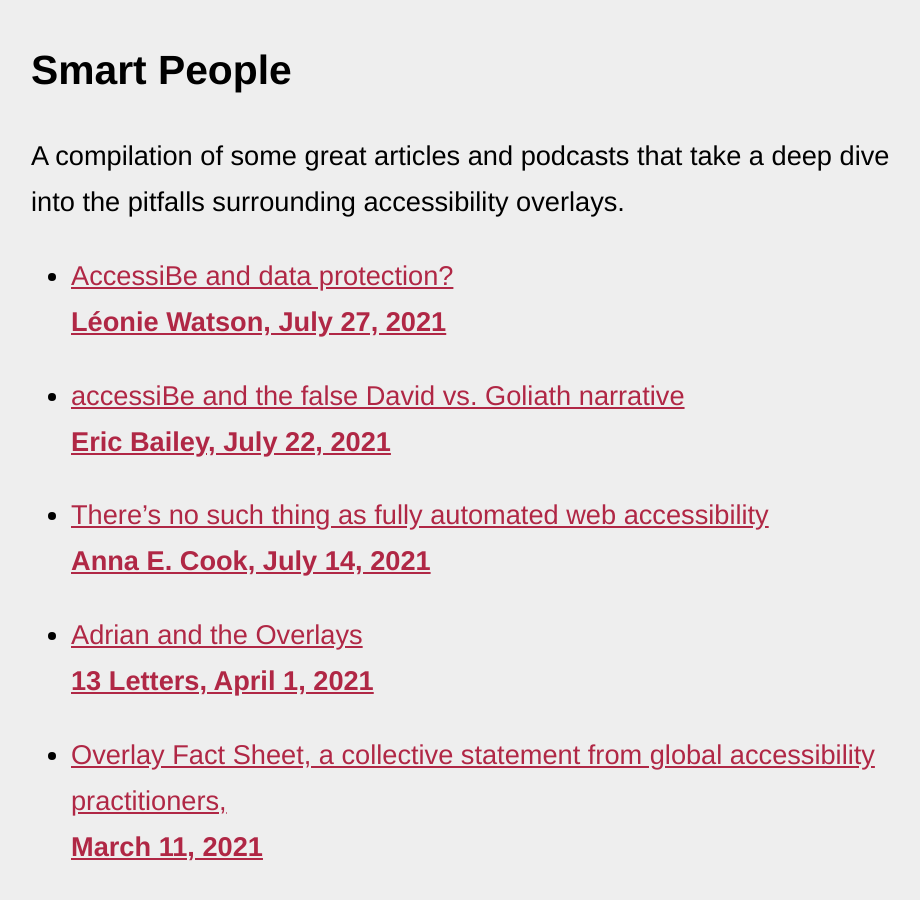
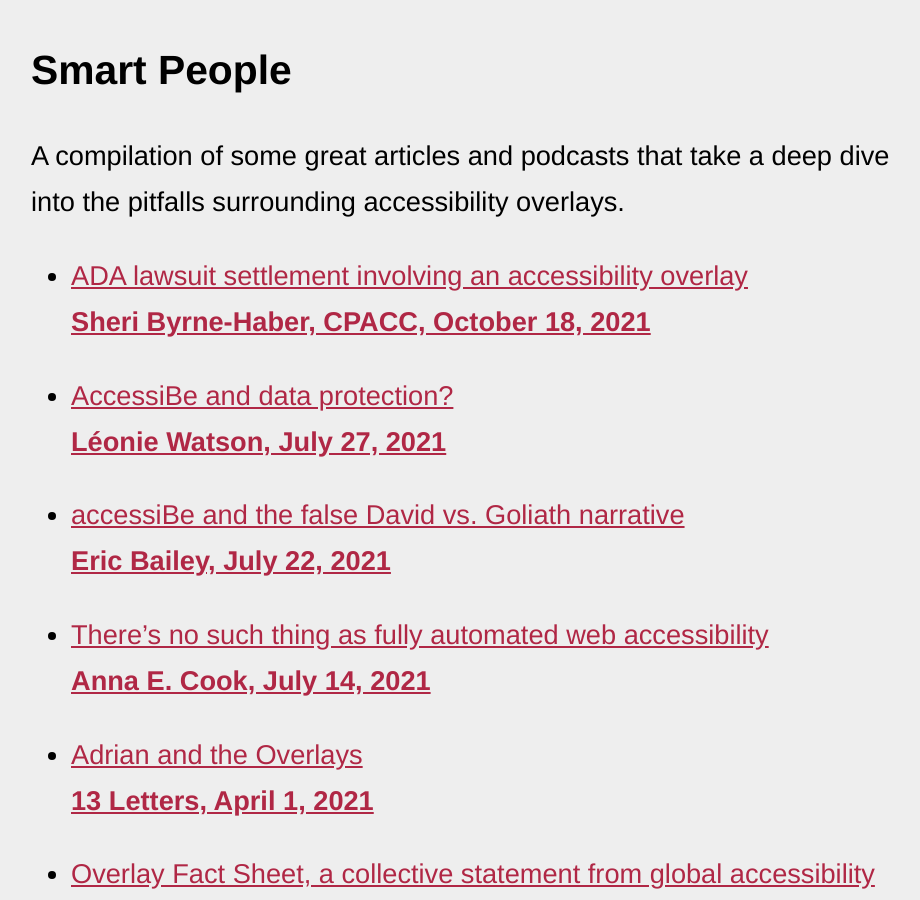
Before and after one commit to michaelspellacy/shouldiuseanaccessibilityoverlay-com, a Jekyll site: the page built from index.html, in a window 1280 px wide and 900 px high, scrolled down 3640 px. Shown: the whole window, without its empty margins (179-1099 px from the left). Built offline with Jekyll 4.4.1, drawn with Linux system fonts in a browser that asks for light colours; some of the changed text lies outside the part shown.

Commit message:
Update index.html

```diff
--- a/index.html
+++ b/index.html
@@ -33,6 +33,7 @@
 <p>A compilation of some great articles and podcasts that take a deep dive into the pitfalls surrounding accessibility overlays.</p>
 
 <ul class="articles">
+  <li><a href="https://sheribyrnehaber.medium.com/important-settlement-in-an-ada-lawsuit-involving-an-accessibility-overlay-748a82850249">ADA lawsuit settlement involving an accessibility overlay <span>Sheri Byrne-Haber, CPACC, October 18, 2021</span></a></li>
   <li><a href="https://tink.uk/accessibe-and-data-protection/">AccessiBe and data protection? <span>Léonie Watson, July 27, 2021</span></a></li>
   <li><a href="https://ericwbailey.design/writing/accessibe-and-the-false-david-vs-goliath-narrative/">accessiBe and the false David vs. Goliath narrative <span>Eric Bailey, July 22, 2021</span></a></li>
   <li><a href="https://uxdesign.cc/theres-no-such-thing-as-fully-automated-web-accessibility-260d6f4632a8">There’s no such thing as fully automated web accessibility <span>Anna E. Cook, July 14, 2021</span></a></li>
@@ -49,7 +50,7 @@
   <li><a href="https://www.lalutineduweb.fr/en/web-accessibility-overlays-lies-gum-balls/">Web accessibility overlay tools: lies and gum balls by <span>Julie Moynat, April 11, 2020</span></a></li>
   <li><a href="https://creative-boost.com/overlays-and-plugins-arent-the-answer-to-accessibility/">Overlays and Plugins Aren't the Answer to Accessibility <span>Colleen Gratzer, April 8, 2020</span></a></li>
   <li><a href="https://carneydevelopit.wordpress.com/2020/03/03/7-reasons-why-accessibility-overlays-arent-a-magical-solution/">7 Reasons Why Accessibility Overlays Aren’t a Magical Solution <span>Amy Carney, March 3, 2020</span></a></li>
-  <li><a href="https://sheribyrnehaber.com/overlays-are-not-the-solution/">Overlays are not the solution to your accessibility problem <span>Sheri Byrne-Haber, January 14, 2020</span></a></li>
+  <li><a href="https://sheribyrnehaber.com/overlays-are-not-the-solution/">Overlays are not the solution to your accessibility problem <span>Sheri Byrne-Haber, CPACC, January 14, 2020</span></a></li>
   <li><a href="https://blog.tenon.io/web-accessibility-overlays-dont-work">Web Accessibility Overlays Don't Work <span>Karl Groves, February 14, 2019</span></a></li>
 </ul>
 
```
